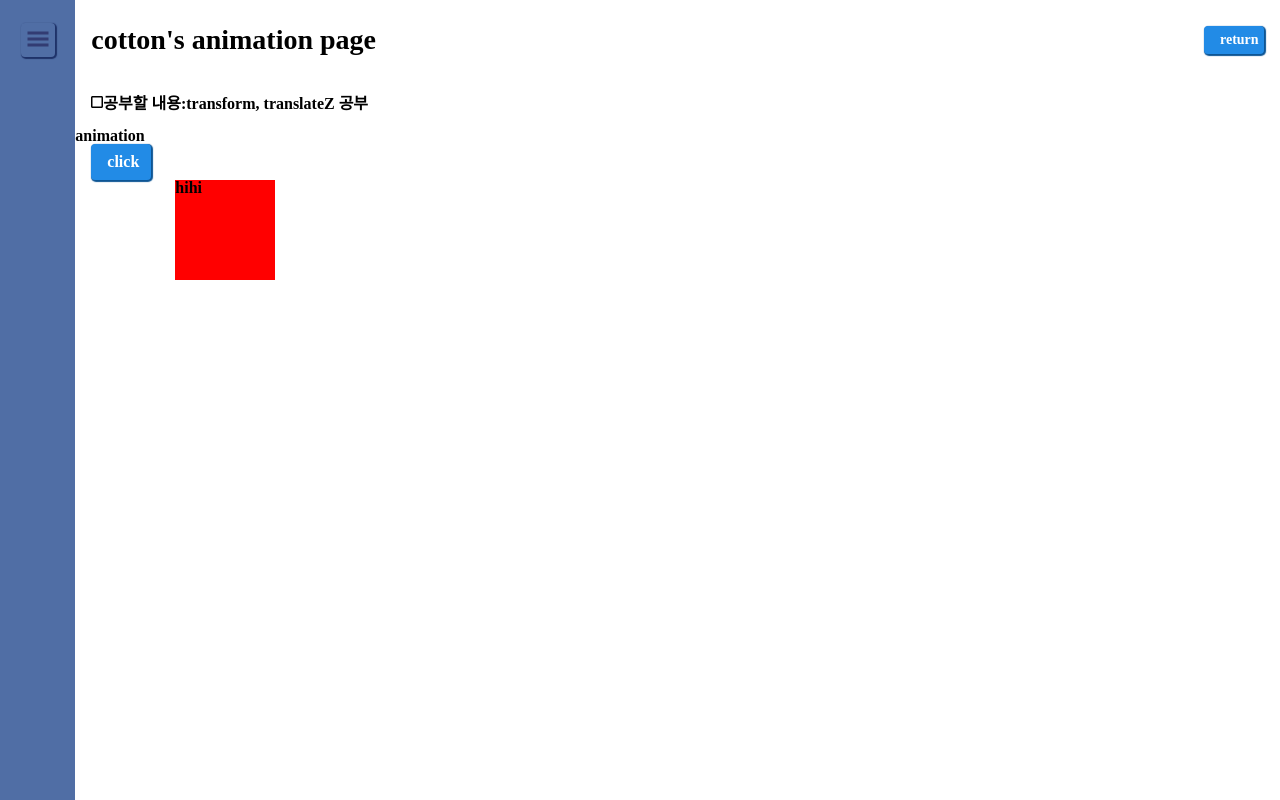
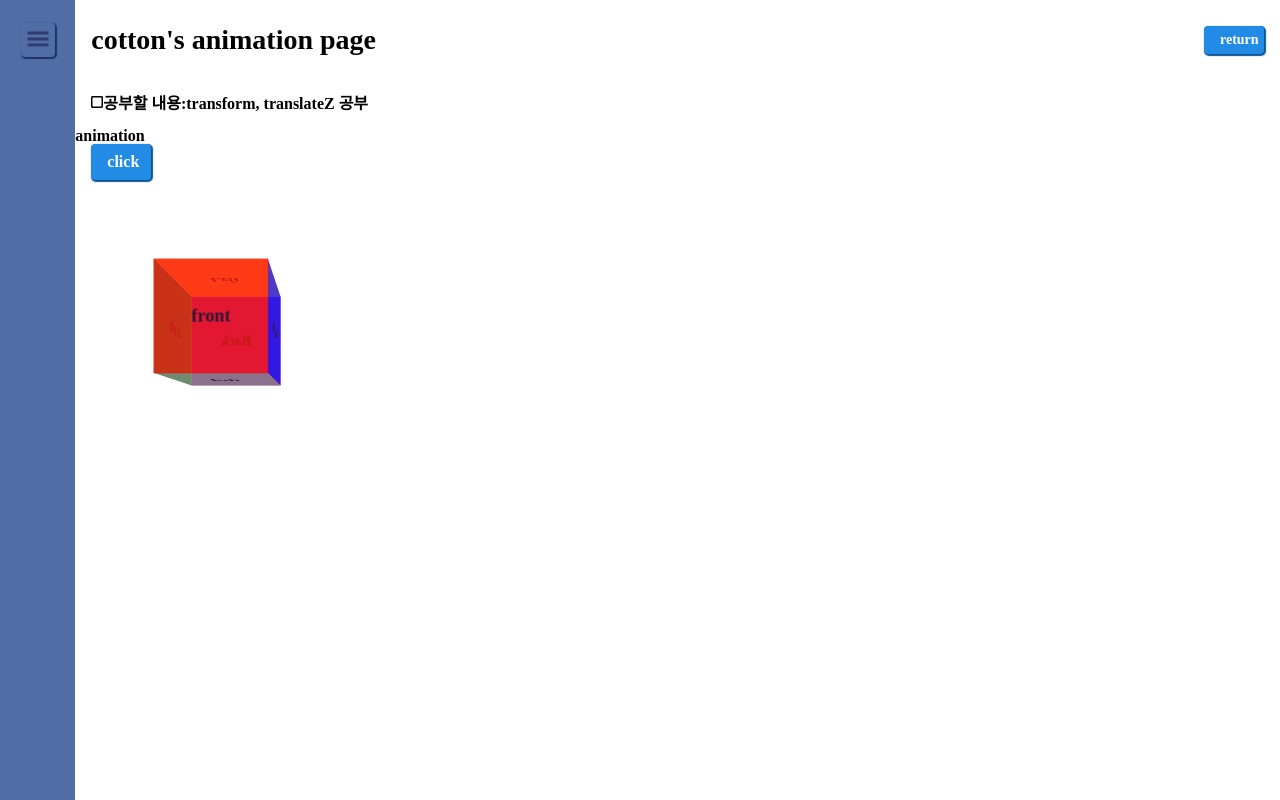
Before and after one commit to beomseok37/nextjs-practice, a Next.js app in the folder follow-todolist/: page /animation in a window 1280 px wide. Built offline with nearby package versions, Linux system fonts and the light colour scheme; a web font is replaced by a local one.

Commit message:
feat: Rotate css 실험을 위한 큐브 모형 생성

```diff
--- a/follow-todolist/src/components/PracticeAnimation/index.tsx
+++ b/follow-todolist/src/components/PracticeAnimation/index.tsx
@@ -3,18 +3,39 @@ import { ReactElement, useState } from 'react';
 import Column from 'src/components/Grid/Column';
 import Button from 'src/components/base/Button';
 
-import { MoveBox } from './style';
+import { MoveBox, Rotate, Scene } from './style';
 
 function PracticeAnimation(): ReactElement {
   const [state, setState] = useState(0);
   const handleClick = () => {
-    setState(state > 0 ? state - 80 : state + 80);
+    setState(state + 90);
   };
   return (
     <Column>
       <p>animation</p>
       <Button onClick={handleClick}>click</Button>
-      <MoveBox state={state}>hihi</MoveBox>
+      <Scene>
+        <Rotate>
+          <MoveBox rotateY="0" color="red">
+            front
+          </MoveBox>
+          <MoveBox rotateY="90" color="blue">
+            Right
+          </MoveBox>
+          <MoveBox rotateY="180" color="purple">
+            Back
+          </MoveBox>
+          <MoveBox rotateY="-90" color="green">
+            Left
+          </MoveBox>
+          <MoveBox rotateX="90" color="orange">
+            Left
+          </MoveBox>
+          <MoveBox rotateX="-90" color="grey">
+            Left
+          </MoveBox>
+        </Rotate>
+      </Scene>
     </Column>
   );
 }
--- a/follow-todolist/src/components/PracticeAnimation/style.ts
+++ b/follow-todolist/src/components/PracticeAnimation/style.ts
@@ -1,19 +1,40 @@
 import styled from '@emotion/styled';
 
 interface props {
-  state: number;
+  rotateY?: string;
+  rotateX?: string;
+  color: string;
 }
 
+const Scene = styled.div`
+  width: 300px;
+  height: 300px;
+  padding: 100px;
+  perspective: 400px;
+`;
+
+const Rotate = styled.div`
+  box-sizing: border-box;
+  transform-style: preserve-3d;
+`;
+
 const MoveBox = styled.div<props>`
+  position: absolute;
+  display: flex;
+  justify-content: center;
+  align-items: center;
   width: 100px;
   height: 100px;
-  background: red;
   transition: all ease 0.5s;
-  ${({ state }) =>
+  ${({ rotateY }) =>
+    rotateY &&
     `
-  transform: rotateY(${state.toString()}deg) translateX(100px);
-  `}
+  transform: rotateY(${rotateY}deg) translateZ(50px)
+  `};
+  ${({ rotateX }) =>
+    rotateX && `transform: rotateX(${rotateX}deg) translateZ(50px)`};
+  background: ${({ color }) => color};
+  opacity: 0.7;
 `;
 
-// eslint-disable-next-line import/prefer-default-export
-export { MoveBox };
+export { MoveBox, Rotate, Scene };
```
